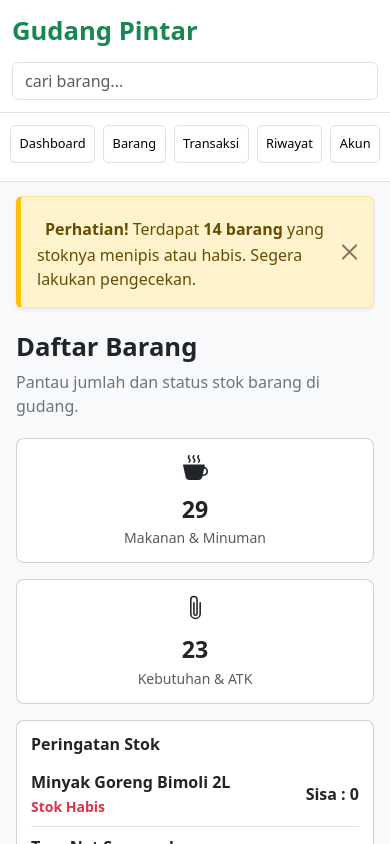
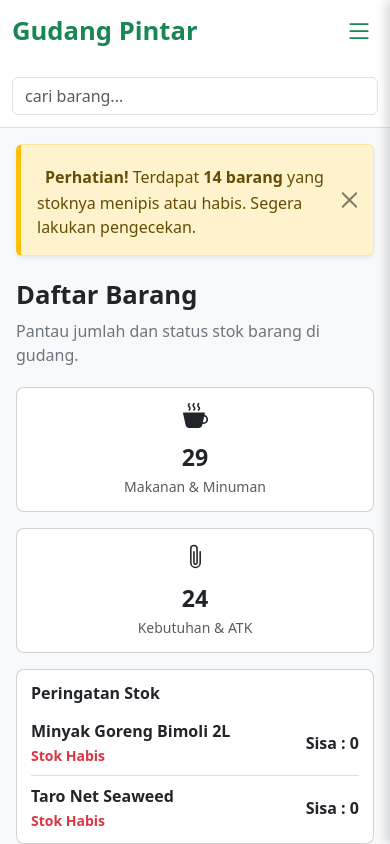
Before and after one commit to DhimazRafif/GudangPintar_web, a React (Vite) app in the folder gudang-pintar/: page /Dashboard in a window 390 px wide. Shown: the top 844 px of the page. Built offline with nearby package versions, Linux system fonts and the light colour scheme.

Commit message:
fix: Memperbaiki resnsiveness sidebar pada mobile

```diff
--- a/gudang-pintar/public/barang.json
+++ b/gudang-pintar/public/barang.json
@@ -570,5 +570,16 @@
     "categoryid": 1,
     "isActive": 1,
     "image": "https://encrypted-tbn0.gstatic.com/images?q=tbn:ANd9GcR-iKPMqwz7G27fyHxvGAEq2CkH1hW3PGaByP8YiP6VeA&s=10"
+  },
+  {
+    "barangid": 52,
+    "name": "Lem G Super KW",
+    "quantity": 15,
+    "price": 6500,
+    "notification_threshold": 10,
+    "alert_state": "Aman",
+    "categoryid": 1,
+    "isActive": 2,
+    "image": "https://encrypted-tbn0.gstatic.com/images?q=tbn:ANd9GcR-iKPMqwz7G27fyHxvGAEq2CkH1hW3PGaByP8YiP6VeA&s=10"
   }
 ]
--- a/gudang-pintar/src/components/Header.css
+++ b/gudang-pintar/src/components/Header.css
@@ -55,14 +55,36 @@
   background-color: #c82333;
 }
 
-@media (max-width: 768px) {
+.hamburger-btn {
+  display: none;
+  background: transparent;
+  border: none;
+  cursor: pointer;
+  align-items: center;
+  justify-content: center;
+  padding: 5px;
+}
+
+@media (max-width: 767px) {
   .header-db {
-    gap: 12px;
-    padding: 12px;
+    justify-content: space-between;
+    flex-wrap: wrap;
+    align-items: center;
+    padding: 12px 15px;
+    gap: 0;
   }
 
   .logo {
-    font-size: 1.4rem;
+    flex: 0 0 auto;
+    width: auto !important;
+    order: 1;
+  }
+
+  .hamburger-btn {
+    display: flex;
+    flex: 0 0 auto;
+    order: 2;
+    margin-left: auto;
   }
 
   .header-right {
@@ -70,23 +92,8 @@
   }
 
   .search-container {
-    flex: 1;
+    flex: 1 1 100%;
+    order: 3;
+    margin-top: 15px;
   }
 }
-
-@media (max-width: 480px) {
-  .header-db {
-    flex-wrap: nowrap;
-    gap: 10px;
-  }
-
-  .logo {
-    width: 100%;
-    flex: 0 0 auto;
-    font-size: 1.2rem;
-  }
-
-  .search-container {
-    flex: 1;
-  }
-}
--- a/gudang-pintar/src/components/Header.jsx
+++ b/gudang-pintar/src/components/Header.jsx
@@ -1,7 +1,7 @@
 import React from "react";
 import "./Header.css";
 
-export default function Header({ searchQuery, setSearchQuery }) {
+export default function Header({ searchQuery, setSearchQuery, toggleSidebar }) {
   return (
     <header className="header-db">
       <div className="logo"> Gudang Pintar</div>
@@ -17,9 +17,29 @@ export default function Header({ searchQuery, setSearchQuery }) {
           />
         </form>
       </div>
-      <div className="header-right">
+
+      <div className="header-right d-none d-md-flex">
         <button className="logout-btn">Log out</button>
       </div>
+
+      <button
+        className="hamburger-btn"
+        onClick={toggleSidebar}
+        aria-label="Buka Menu"
+      >
+        <svg
+          xmlns="http://www.w3.org/2000/svg"
+          width="28"
+          height="28"
+          fill="#198754"
+          viewBox="0 0 16 16"
+        >
+          <path
+            fillRule="evenodd"
+            d="M2.5 12a.5.5 0 0 1 .5-.5h10a.5.5 0 0 1 0 1H3a.5.5 0 0 1-.5-.5zm0-4a.5.5 0 0 1 .5-.5h10a.5.5 0 0 1 0 1H3a.5.5 0 0 1-.5-.5zm0-4a.5.5 0 0 1 .5-.5h10a.5.5 0 0 1 0 1H3a.5.5 0 0 1-.5-.5z"
+          />
+        </svg>
+      </button>
     </header>
   );
 }
--- a/gudang-pintar/src/components/Sidebar.css
+++ b/gudang-pintar/src/components/Sidebar.css
@@ -1,8 +1,3 @@
-.dashboard-layout {
-  flex: 1;
-  min-height: 0;
-}
-
 .sidebar-db {
   position: sticky;
   top: 75px;
@@ -11,9 +6,9 @@
   width: 250px;
   height: calc(100vh - 75px);
   overflow-y: auto;
-
   z-index: 1020;
   background-color: white;
+  transition: transform 0.3s ease-in-out;
 }
 
 .nav-item {
@@ -26,53 +21,57 @@
   transition:
     background-color 0.2s ease,
     color 0.2s ease;
+  text-align: left;
+  padding: 8px 15px;
 }
 
 .nav-item:hover .sidebar-link {
   background-color: #e9ecef;
 }
 
-@media (max-width: 768px) {
+.sidebar-overlay {
+  position: fixed;
+  top: 0;
+  left: 0;
+  width: 100vw;
+  height: 100vh;
+  background-color: rgba(0, 0, 0, 0.5);
+  z-index: 1040;
+}
+
+@media (max-width: 767px) {
   .sidebar-db {
-    position: sticky !important;
-    top: 115px !important;
-    z-index: 1020 !important;
-    background-color: white;
+    position: fixed !important;
+    top: 0 !important;
+    right: 0;
+    left: auto;
+    height: 100vh !important;
+    z-index: 1050 !important;
+    box-shadow: -4px 0 10px rgba(0, 0, 0, 0.15);
+    transform: translateX(100%);
+    width: 250px !important;
+  }
 
-    width: 100% !important;
-    height: auto !important;
-    min-height: 0 !important;
-    border-right: none !important;
-    border-bottom: 1px solid #dee2e6;
-    padding: 10px !important;
-    flex-shrink: 0;
+  .sidebar-db.open {
+    transform: translateX(0);
   }
 
   .sidebar-db .nav {
-    flex-direction: row !important;
-    flex-wrap: nowrap !important;
-    overflow-x: auto;
-    gap: 10px;
-    padding-bottom: 5px;
-  }
-
-  .sidebar-db .nav::-webkit-scrollbar {
-    display: none;
-  }
-
-  .sidebar-db .nav {
-    -ms-overflow-style: none;
-    scrollbar-width: none;
+    flex-direction: column !important;
+    overflow-x: hidden;
   }
 
   .sidebar-db .nav-item {
-    flex: 0 0 auto;
+    border: 1px solid #dee2e6 !important;
+    border-radius: 6px;
+    width: 100%;
+    margin-bottom: 8px;
   }
 
   .sidebar-link {
-    text-align: center;
-    font-size: 0.8rem;
-    padding: 8px 15px;
-    white-space: nowrap;
+    text-align: left !important;
+    font-size: 1rem;
+    padding: 10px 15px;
+    display: block;
   }
 }
--- a/gudang-pintar/src/components/Sidebar.jsx
+++ b/gudang-pintar/src/components/Sidebar.jsx
@@ -2,11 +2,23 @@ import React from "react";
 import { Link } from "react-router-dom";
 import "./Sidebar.css";
 
-export default function Sidebar() {
+export default function Sidebar({ isOpen, closeSidebar }) {
   return (
-    <aside className="sidebar-db bg-white p-3 border-bottom border-md-end d-flex flex-column">
+    <>
+      {isOpen && (
+        <div className="sidebar-overlay d-md-none" onClick={closeSidebar}></div>
+      )}
+
+      <aside
+        className={`sidebar-db bg-white p-3 border-bottom border-md-end d-flex flex-column ${isOpen ? "open" : ""}`}
+      >
+        <div className="d-flex justify-content-between align-items-center d-md-none mb-3">
+          <span className="fw-bold fs-5 text-success">Menu</span>
+          <button className="btn-close" onClick={closeSidebar}></button>
+        </div>
+
         <nav className="flex-grow-1">
-        <ul className="nav flex-row flex-md-column gap-2 flex-nowrap overflow-x-auto pb-2">
+          <ul className="nav flex-column gap-2 pb-2">
             <li className="nav-item">
               <Link
                 to="/Dashboard"
@@ -54,5 +66,6 @@ export default function Sidebar() {
           </ul>
         </nav>
       </aside>
+    </>
   );
 }
--- a/gudang-pintar/src/pages/Dashboard.jsx
+++ b/gudang-pintar/src/pages/Dashboard.jsx
@@ -8,6 +8,9 @@ import useFetch from "../hooks/useFetch";
 
 export default function Dashboard() {
   const [searchQuery, setSearchQuery] = useState("");
+
+  const [isSidebarOpen, setIsSidebarOpen] = useState(false);
+  const toggleSidebar = () => setIsSidebarOpen(!isSidebarOpen);
 
   const [currentPage, setCurrentPage] = useState(1);
   const itemsPerPage = 20;
@@ -40,10 +43,17 @@ export default function Dashboard() {
   };
   return (
     <div className="d-flex flex-column min-vh-100">
-      <Header searchQuery={searchQuery} setSearchQuery={setSearchQuery} />
+      <Header
+        searchQuery={searchQuery}
+        setSearchQuery={setSearchQuery}
+        toggleSidebar={toggleSidebar}
+      />
 
       <div className="dashboard-layout d-flex">
-        <Sidebar />
+        <Sidebar
+          isOpen={isSidebarOpen}
+          closeSidebar={() => setIsSidebarOpen(false)}
+        />
 
         <main className="main-content flex-grow-1">
           <div className="container-fluid p-3">
--- a/gudang-pintar/src/pages/dashboard-style.css
+++ b/gudang-pintar/src/pages/dashboard-style.css
@@ -39,7 +39,7 @@
   border-top: 1px solid #dee2e6;
 }
 
-@media (max-width: 768px) {
+@media (max-width: 767px) {
   .dashboard-layout {
     flex-direction: column;
   }
```
Lines whose indentation alone changed are shown as unchanged.
